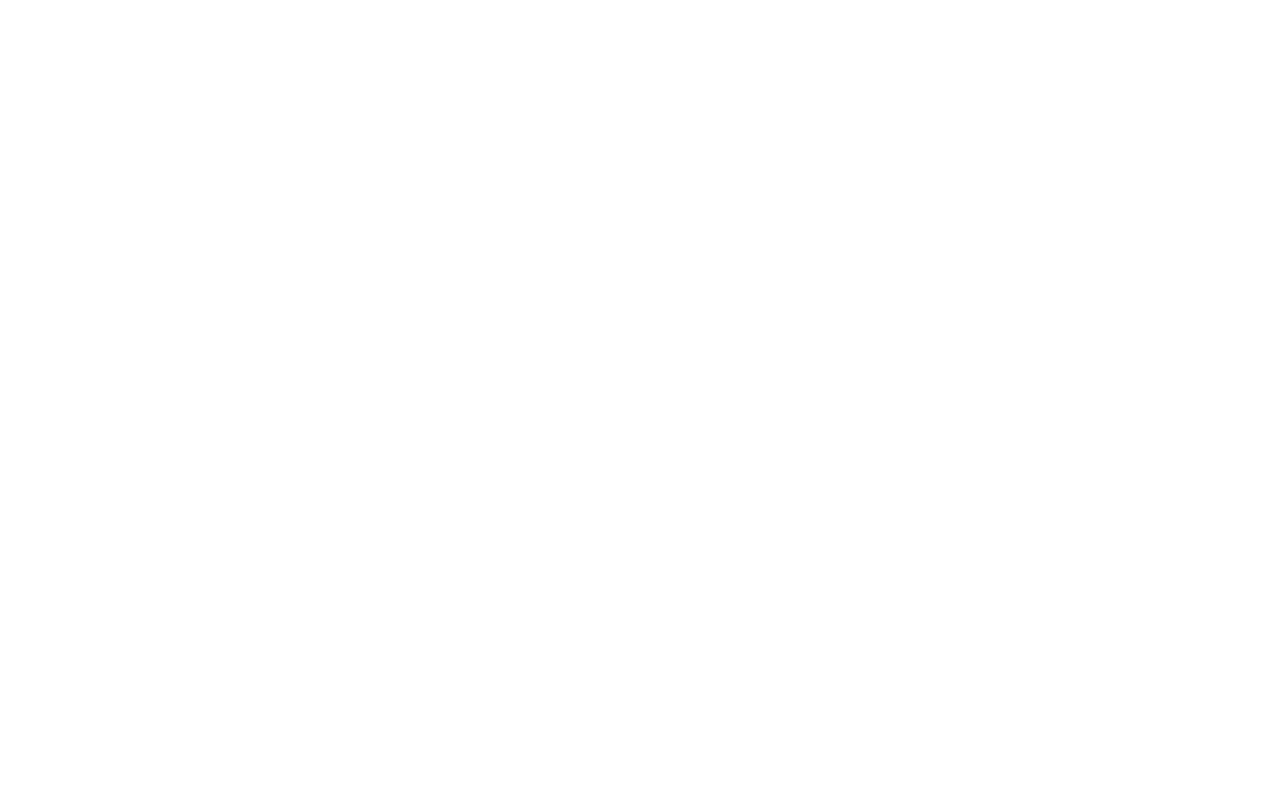
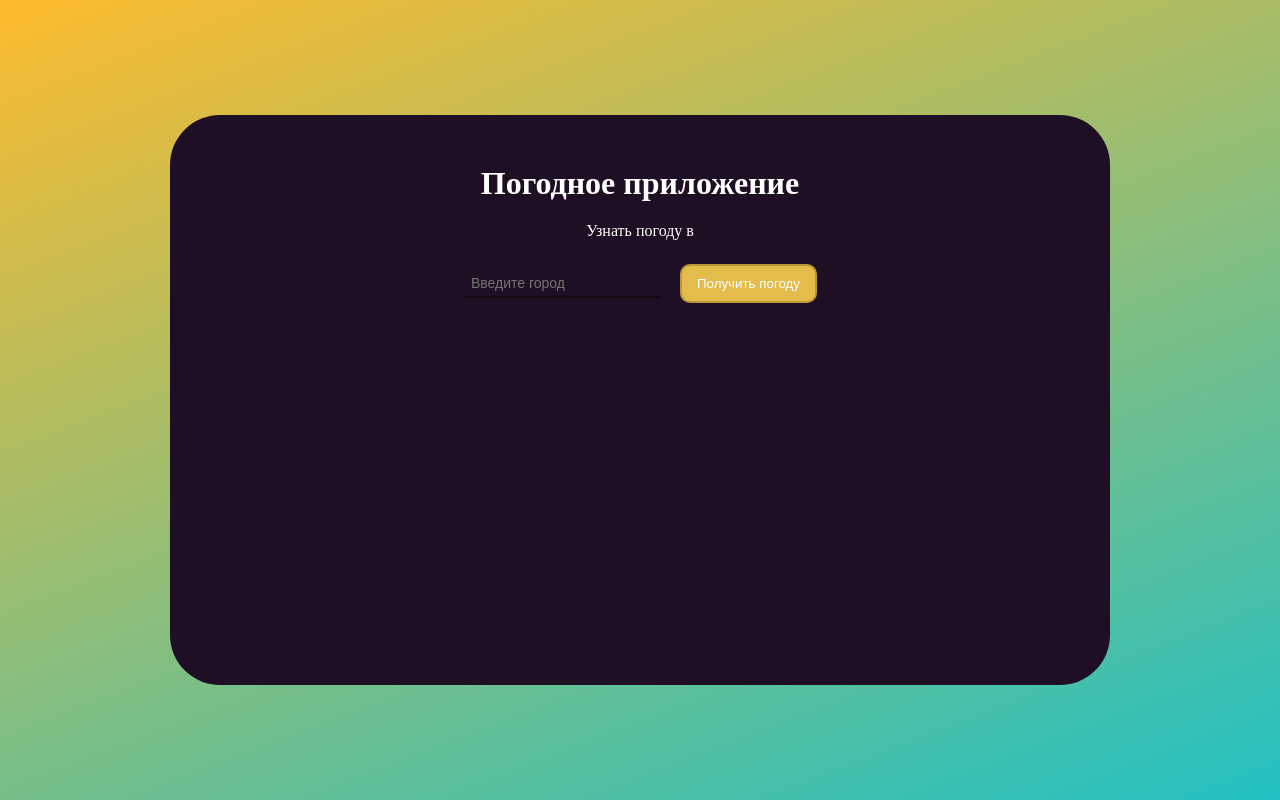
Before and after one commit to AlexeyKonstantinov78/vue-weatcher-ped, a Vue app: page / in a window 1280 px wide. Built offline with nearby package versions, Linux system fonts and the light colour scheme.

Commit message:
переменные

```diff
--- a/src/App.vue
+++ b/src/App.vue
@@ -1,8 +1,60 @@
 <script>
+export default {
+  data() {
+    return {
+      city: ""// переменые
+    }
+  }
+}
 </script>
 
 <template>
+  <div class="wrapper">
+    <h1>Погодное приложение</h1>
+    <p>Узнать погоду в {{ city }}</p>
+    <input type="text" name="" id="" placeholder="Введите город">
+    <button>Получить погоду</button>
+  </div>
 </template>
 
 <style scoped>
+.wrapper {
+  width: 900px;
+  height: 500px;
+  border-radius: 50px;
+  padding: 50px 20px 20px;
+  background-color: #1f0f24;
+  text-align: center;
+  color: #fff;
+}
+.wrapper h1 {
+  margin-bottom: 20px;
+}
+
+.wrapper input {
+  margin-top: 30px;
+  background:transparent;
+  border: 0;
+  border-bottom: 2px solid #110813;
+  font-size: 14px;
+  padding: 5px 8px;
+  outline: none;
+}
+.wrapper input:focus{
+  border-bottom-color: #6e2d7d;
+}
+
+.wrapper button {
+  background-color:#e3bc4b;
+  color: #fff;
+  border-radius: 10px;
+  border: 2px solid #b99935;
+  padding: 10px 15px;
+  margin-left: 20px;
+  cursor: pointer;
+  transition: transform .5s ease;
+}
+.wrapper button:hover {
+  transform: scale(1.1) translateY(-5px);
+}
 </style>
--- /dev/null
+++ b/src/assets/main.css
@@ -0,0 +1,14 @@
+* {
+  margin: 0;
+  padding: 0;
+}
+
+body {
+  width: 100%;
+  min-height: 100vh;
+  background: rgb(34, 193, 195);
+  background: linear-gradient(339deg, rgba(34, 193, 195, 1) 0%, rgba(253, 187, 45, 1) 100%);
+  display: flex;
+  justify-content: center;
+  align-items: center;
+}
--- a/src/main.js
+++ b/src/main.js
@@ -1,4 +1,6 @@
 import { createApp } from 'vue'
 import App from './App.vue'
 
+import './assets/main.css'
+
 createApp(App).mount('#app')
```
